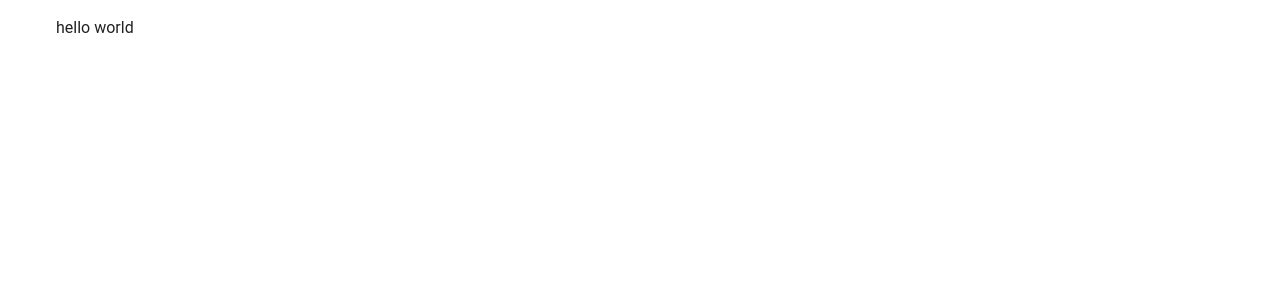
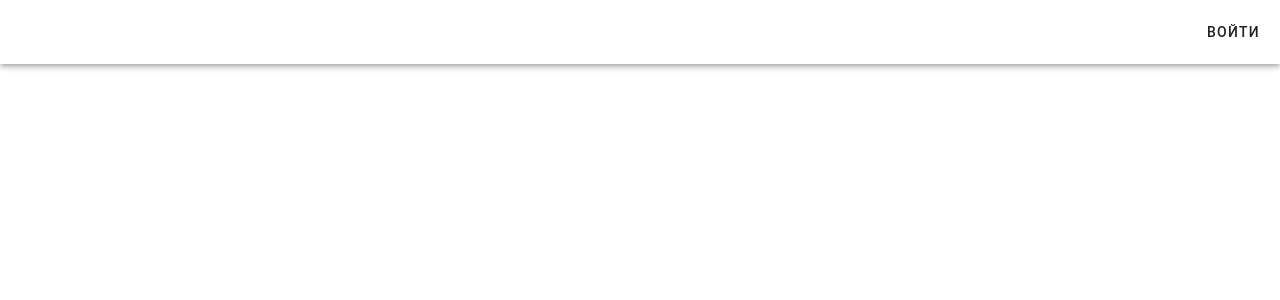
Before and after one commit to Almasgali/news, a Vue app in the folder frontend/: page / in a window 1280 px wide. Shown: the top 300 px of the page. Built offline with nearby package versions, Linux system fonts and the light colour scheme.

Commit message:
add navigation vue router

```diff
--- a/frontend/src/App.vue
+++ b/frontend/src/App.vue
@@ -1,11 +1,9 @@
 <template>
   <v-app>
     <v-main>
-      <HelloWorld />
+      <v-container>
+        <router-view/>
+      </v-container>
     </v-main>
   </v-app>
 </template>
-
-<script setup>
-  //
-</script>
--- /dev/null
+++ b/frontend/src/components/AppBar.vue
@@ -0,0 +1,12 @@
+<template>
+  <v-app-bar>
+    <v-spacer></v-spacer>
+    <v-btn :to="{name: 'authentication'}">Войти</v-btn>
+  </v-app-bar>
+</template>
+
+<script>
+  export default {
+
+  }
+</script>
--- /dev/null
+++ b/frontend/src/components/AuthenticationForm.vue
@@ -0,0 +1,9 @@
+<template>
+    <v-form @submit.prevent="">
+        <v-btn :to="{name: 'registration'}">Зарегистрироваться</v-btn>
+    </v-form>
+</template>
+
+<script>
+
+</script>
--- a/frontend/src/components/HelloWorld.vue
+++ /dev/null
@@ -1,9 +0,0 @@
-<template>
-  <v-container>
-    hello world
-  </v-container>
-</template>
-
-<script setup>
-  //
-</script>
--- /dev/null
+++ b/frontend/src/components/RegistrationForm.vue
@@ -0,0 +1,9 @@
+<template>
+    <v-form @submit.prevent="">
+        <v-btn :to="{name: 'home'}">Войти</v-btn>
+    </v-form>
+</template>
+
+<script>
+
+</script>
--- a/frontend/src/main.js
+++ b/frontend/src/main.js
@@ -1,10 +1,10 @@
 import { registerPlugins } from '@/plugins'
 import App from './App.vue'
-
+import router from './router/index.js'
 import { createApp } from 'vue'
 
 const app = createApp(App)
 
 registerPlugins(app)
 
-app.mount('#app')
+app.use(router).mount('#app')
--- /dev/null
+++ b/frontend/src/router/index.js
@@ -0,0 +1,30 @@
+import { createRouter, createWebHistory } from 'vue-router'
+import HomePageViews from '../views/HomePageViews.vue'
+import AuthenticationPageViews from '../views/AuthenticationPageViews.vue'
+import RegistrationPageViews from '../views/RegistrationPageViews.vue'
+
+
+const routes = [
+  {
+    path: '',
+    name: 'home',
+    component: HomePageViews
+  },
+  {
+    path: '/authentication',
+    name: 'authentication',
+    component: AuthenticationPageViews
+  },
+  {
+    path: '/registration',
+    name: 'registration',
+    component: RegistrationPageViews
+  }
+]
+
+const router = createRouter({
+  history: createWebHistory(process.env.BASE_URL),
+  routes
+})
+
+export default router;
--- /dev/null
+++ b/frontend/src/views/AuthenticationPageViews.vue
@@ -0,0 +1,15 @@
+<template>
+    <v-container>
+        <AuthenticationForm/>
+    </v-container>
+</template>
+
+<script>
+  import AuthenticationForm from '../components/AuthenticationForm.vue'
+
+  export default {
+    component: {
+      AuthenticationForm
+    }
+  }
+</script>
--- /dev/null
+++ b/frontend/src/views/HomePageViews.vue
@@ -0,0 +1,15 @@
+<template>
+  <v-container>
+    <AppBar/>
+  </v-container>
+</template>
+
+<script>
+  import AppBar from '../components/AppBar.vue'
+
+  export default {
+    component: {
+      AppBar
+    }
+  }
+</script>
--- /dev/null
+++ b/frontend/src/views/RegistrationPageViews.vue
@@ -0,0 +1,15 @@
+<template>
+    <v-container>
+        <RegistrationForm/>
+    </v-container>
+</template>
+
+<script>
+  import RegistrationForm from '../components/RegistrationForm.vue'
+
+  export default {
+    component: {
+      RegistrationForm
+    }
+  }
+</script>
```
